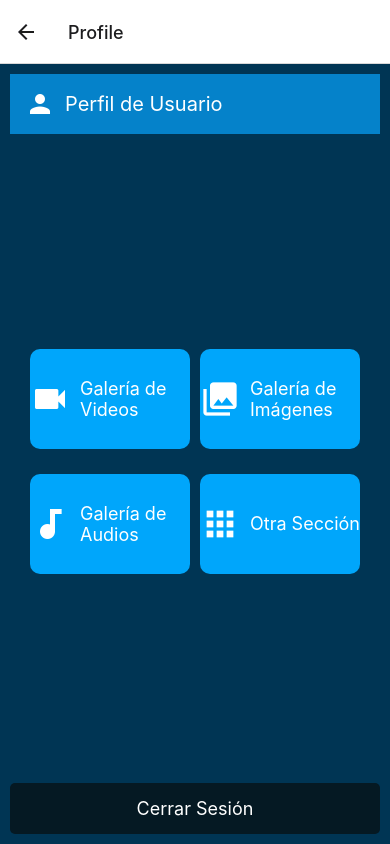
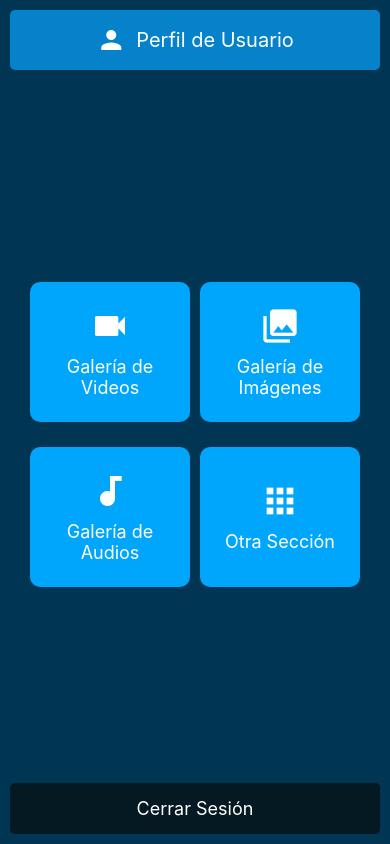
Before and after one commit to ByDiegreeN0/ReactNativeApp2, a React Native app: screen /Profile in a window 390 px wide. Built offline with nearby package versions, Linux system fonts and the light colour scheme.

Commit message:
Diego es re gay

```diff
--- a/App.jsx
+++ b/App.jsx
@@ -2,12 +2,11 @@ import { StatusBar } from 'expo-status-bar';
 import { StyleSheet, View } from 'react-native';
 import { NavigationContainer } from '@react-navigation/native';
 import MyStack from './src/components/StackNavigation';
+import Dashboard from './src/screens/DashboardScreen';
 
 export default function App() {
   return (
-    <NavigationContainer>
-      <MyStack />
-    </NavigationContainer>
+    <Dashboard></Dashboard>
   );
 }
 
--- a/src/screens/DashboardScreen.jsx
+++ b/src/screens/DashboardScreen.jsx
@@ -14,6 +14,7 @@ const Dashboard = () => {
 
   return (
     <View style={styles.container}>
+      {/* Encabezado de perfil de usuario */}
       <TouchableOpacity style={styles.header} onPress={handleHeaderPress}>
         <Icon name="person" size={30} color="#fff" />
         <Text style={styles.headerText}>Perfil de Usuario</Text>
@@ -26,24 +27,24 @@ const Dashboard = () => {
       <View style={styles.buttonWrapper}>
         <View style={styles.buttonContainer}>
           <TouchableOpacity style={styles.box} onPress={() => alert('Galería de Videos')}>
-            <Icon name="videocam" size={40} color="#fff" />
+            <Icon name="videocam" size={40} color="#fff" style={styles.icon} />
             <Text style={styles.text}>Galería de Videos</Text>
           </TouchableOpacity>
 
           <TouchableOpacity style={styles.box} onPress={() => alert('Galería de Imágenes')}>
-            <Icon name="photo-library" size={40} color="#fff" />
+            <Icon name="photo-library" size={40} color="#fff" style={styles.icon} />
             <Text style={styles.text}>Galería de Imágenes</Text>
           </TouchableOpacity>
         </View>
 
         <View style={styles.buttonContainer}>
           <TouchableOpacity style={styles.box} onPress={() => alert('Galería de Audios')}>
-            <Icon name="audiotrack" size={40} color="#fff" />
+            <Icon name="audiotrack" size={40} color="#fff" style={styles.icon} />
             <Text style={styles.text}>Galería de Audios</Text>
           </TouchableOpacity>
 
           <TouchableOpacity style={styles.box} onPress={() => alert('Otra Sección')}>
-            <Icon name="apps" size={40} color="#fff" />
+            <Icon name="apps" size={40} color="#fff" style={styles.icon} />
             <Text style={styles.text}>Otra Sección</Text>
           </TouchableOpacity>
         </View>
@@ -67,9 +68,12 @@ const styles = StyleSheet.create({
   header: {
     height: 60,
     backgroundColor: '#0582ca', // Color del header
-    justifyContent: 'flex-start',
+    justifyContent: 'center', // Centra verticalmente el contenido del header
     alignItems: 'center',
     flexDirection: 'row',
+    borderRadius: 5,
+    elevation: 3, // Sombra para el encabezado
+    marginBottom: 10,
     paddingHorizontal: 15,
   },
   headerText: {
@@ -93,19 +97,22 @@ const styles = StyleSheet.create({
   },
   box: {
     width: 160, // Ancho fijo para los botones
-    height: 100,
+    height: 140, // Altura mayor para dar espacio a los iconos y texto
     backgroundColor: '#00a6fb', // Color de los botones
     justifyContent: 'center',
     alignItems: 'center',
     borderRadius: 10,
-    flexDirection: 'row',
-    alignItems: 'center',
+    flexDirection: 'column', // Alinea icono y texto verticalmente
     margin: 5,
+    padding: 10,
+  },
+  icon: {
+    marginBottom: 10, // Espacio entre el icono y el texto
   },
   text: {
     color: '#fff',
     fontSize: 18,
-    marginLeft: 10,
+    textAlign: 'center',
   },
   logoutButton: {
     backgroundColor: '#051923', // Color del botón de cerrar sesión
```
